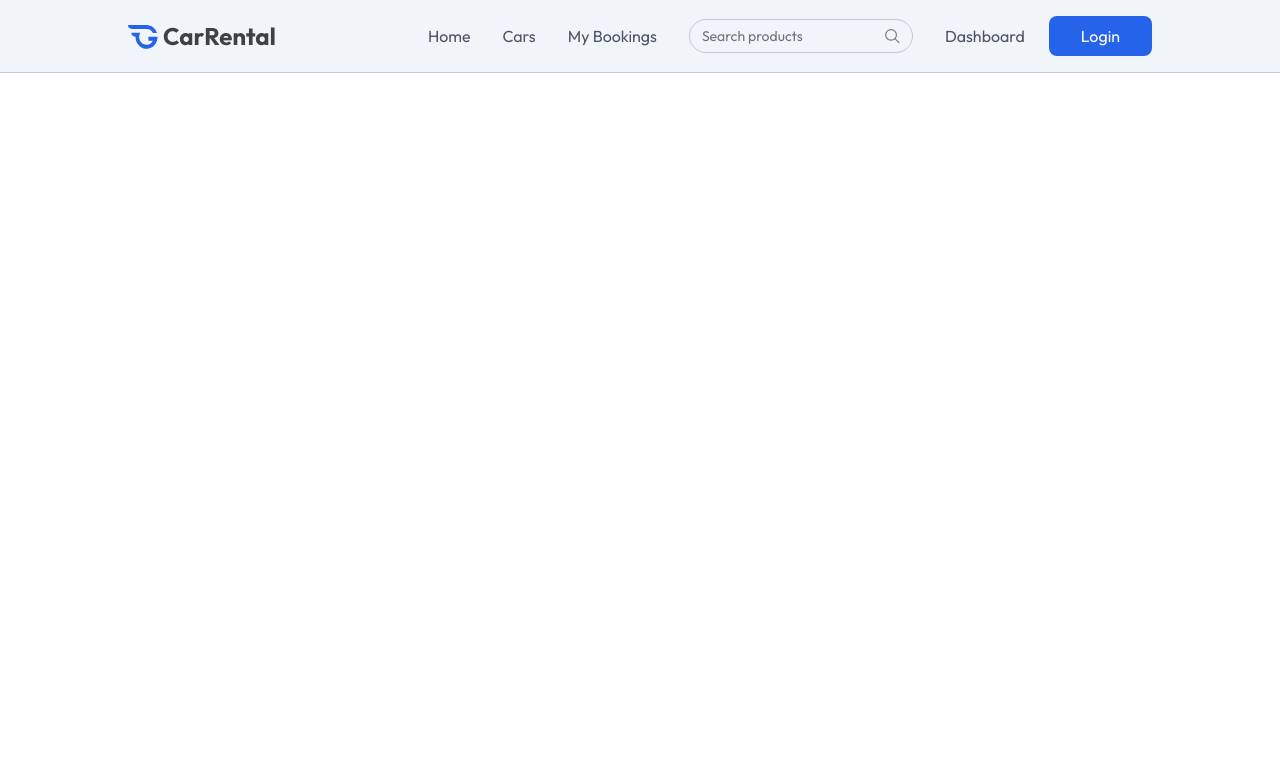
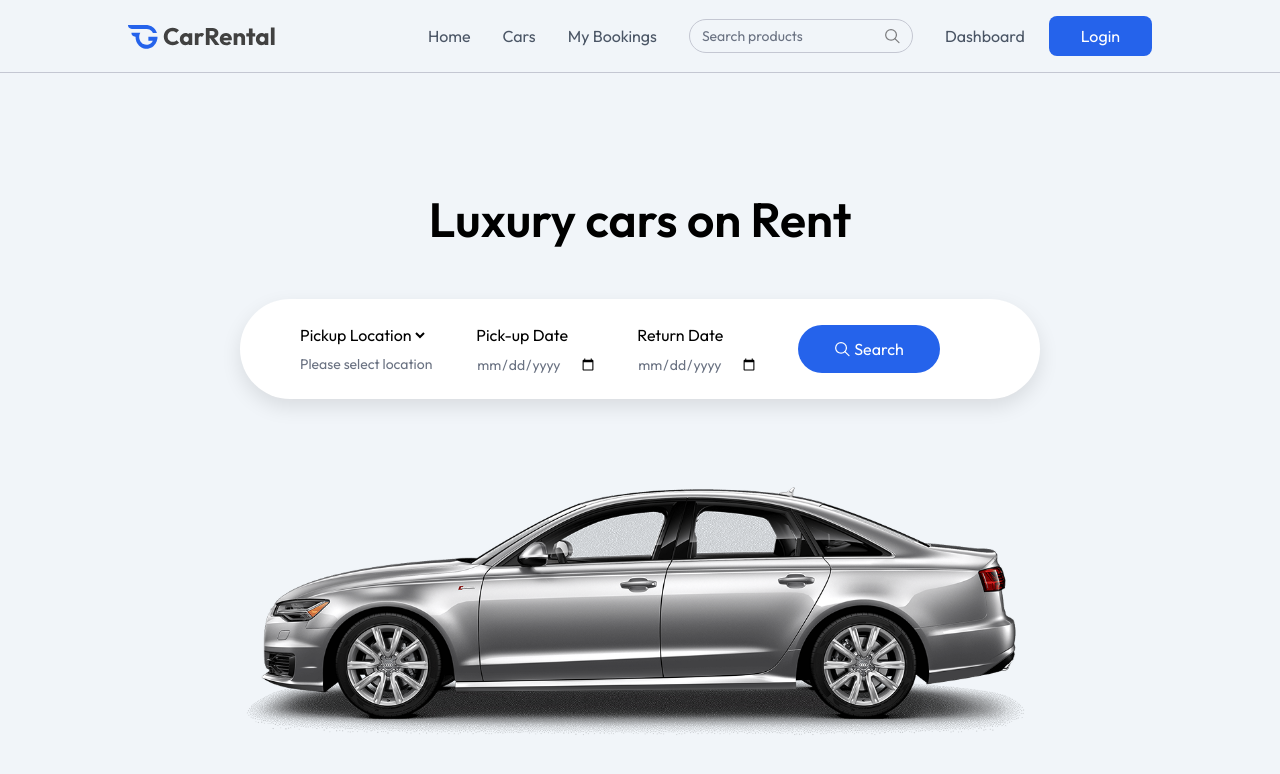
Before and after one commit to iduwaranisal/Full-stack-project---1, a React (Vite) app in the folder Client/: page / in a window 1280 px wide. Shown: the top 774 px of the page. Built offline with nearby package versions, Linux system fonts and the light colour scheme; a web font is replaced by a local one.

Commit message:
complete 1 hour

```diff
--- a/Client/src/App.jsx
+++ b/Client/src/App.jsx
@@ -1,6 +1,10 @@
 import React, { useState } from 'react'
 import Navbar from './components/Navbar'
-import { useLocation } from 'react-router-dom';
+import { Route, Routes, useLocation } from 'react-router-dom';
+import Home from './pages/Home';
+import Cardetails from './pages/Cardetails';
+import Car from './pages/Car';
+import Mybookings from './pages/Mybookings';
 
 const App = () => {
   const [showLogin, setShowLogin] = useState(false)
@@ -8,7 +12,15 @@ const App = () => {
 
   return (
     <>
-      {!isOwnerPath && <Navbar setShowLogin={setShowLogin}/>}
+      {!isOwnerPath && <Navbar setShowLogin={setShowLogin} />}
+
+      <Routes>
+        <Route path='/' element={<Home/>} />
+        <Route path='/car-details/:id' element={<Cardetails />} />
+        <Route path='/cars' element={<Car />} />
+        <Route path='/my-bookings' element={<Mybookings />} />
+      </Routes>
+
     </>
   )
 }
--- /dev/null
+++ b/Client/src/components/Hero.jsx
@@ -0,0 +1,61 @@
+import React, { useState } from 'react'
+import { assets, cityList } from '../assets/assets'
+
+const Hero = () => {
+
+    const [PickupLocation, setPickupLocation] = useState('')
+
+    return (
+        <div className='h-screen flex flex-col items-center justify-center gap-14 bg-light text-center'>
+
+            <h1 className='text-4xl md:text-5xl font-semibold'>Luxury cars on Rent</h1>
+
+            <form className='flex flex-col md:flex-row items-start md:items-center justify-between p-6 rounded-lg md:rounded-full w-full max-w-80 md:max-w-200 bg-white shadow-[0px_8px_20px_rgba(0,0,0,0.1)]'>
+
+                <div className='flex flex-col md:flex-row items-start md:items-center gap-10 min-md:ml-8'>
+                    <div className='flex flex-col items-start gap-2'>
+                        <select required value={PickupLocation} onChange={(e) => value = setPickupLocation(e.target.value)} >
+                            <option value="">Pickup Location</option>
+                            {cityList.map((city) => (
+                                <option key={city} value={city}>
+                                    {city}
+                                </option>
+                            ))}
+                        </select>
+                        <p className='px-1 text-sm text-gray-500'>{PickupLocation ? PickupLocation : 'Please select location'}</p>
+                    </div>
+                    <div className='flex flex-col items-start gap-2'>
+                        <label htmlFor='pickup-date'>Pick-up Date</label>
+                        <input
+                            type="date"
+                            id="pickup-date"
+                            min={new Date().toISOString().split('T')[0]}
+                            className='text-sm text-gray-500'
+                            required
+                        />
+                    </div>
+
+                    <div className='flex flex-col items-start gap-2'>
+                        <label htmlFor='return-date'>Return Date</label>
+                        <input
+                            type="date"
+                            id="return-date"
+                            className='text-sm text-gray-500'
+                            required
+                        />
+                    </div>
+
+                    <button className='flex items-center justify-center gap-1 px-9 py-3 max-sm:mt-4 bg-primary hover:bg-primary-dull text-white rounded-full cursor-pointer'>
+                        <img src={assets.search_icon} alt="search" className='brightness-300' />
+                        Search
+                    </button>
+                </div>
+
+            </form>
+
+            <img src={assets.main_car} alt="car" className='max-h-74' />
+        </div>
+    )
+}
+
+export default Hero
--- /dev/null
+++ b/Client/src/pages/Car.jsx
@@ -0,0 +1,11 @@
+import React from 'react'
+
+const Car = () => {
+  return (
+    <div>
+
+    </div>
+  )
+}
+
+export default Car
--- /dev/null
+++ b/Client/src/pages/Cardetails.jsx
@@ -0,0 +1,11 @@
+import React from 'react'
+
+const Cardetails = () => {
+  return (
+    <div>
+
+    </div>
+  )
+}
+
+export default Cardetails
--- /dev/null
+++ b/Client/src/pages/Home.jsx
@@ -0,0 +1,12 @@
+import React from 'react'
+import Hero from '../components/Hero'
+
+const Home = () => {
+  return (
+    <>
+      <Hero />
+    </>
+  )
+}
+
+export default Home
--- /dev/null
+++ b/Client/src/pages/Mybookings.jsx
@@ -0,0 +1,11 @@
+import React from 'react'
+
+const Mybookings = () => {
+  return (
+    <div>
+
+    </div>
+  )
+}
+
+export default Mybookings
```
